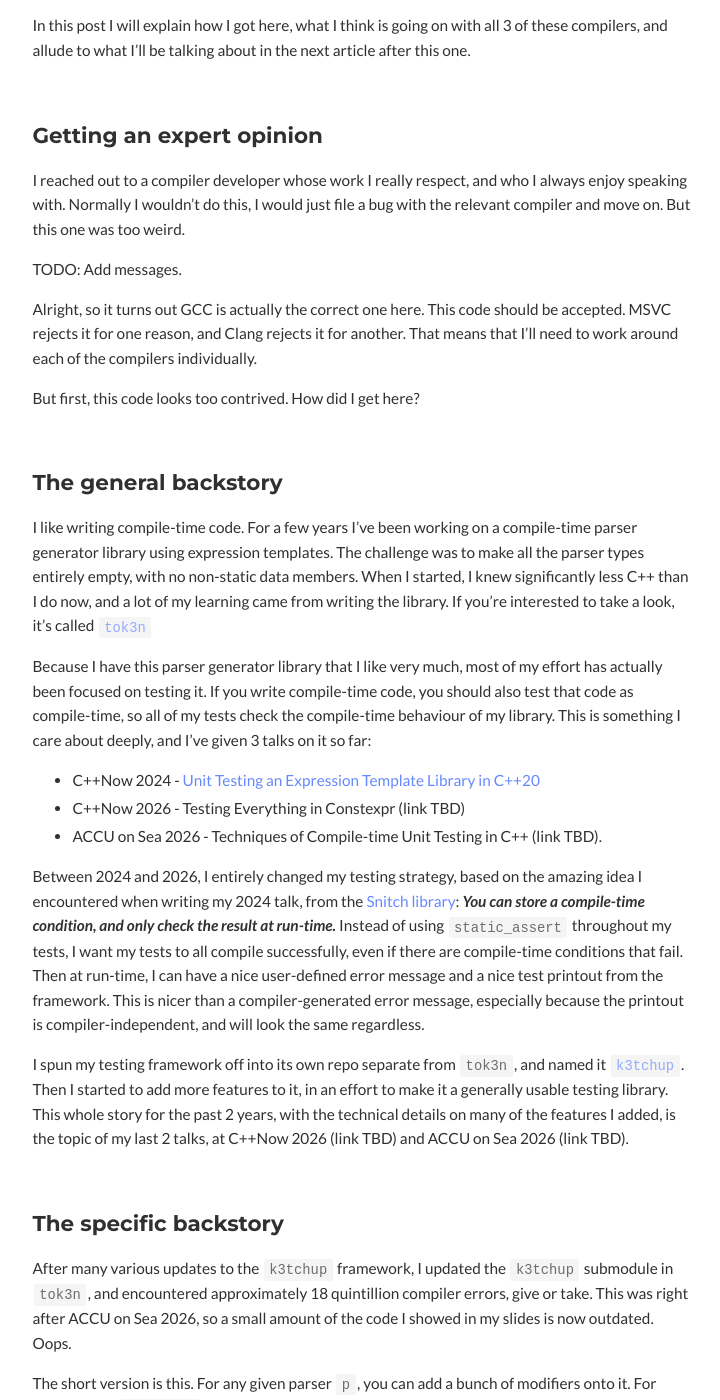
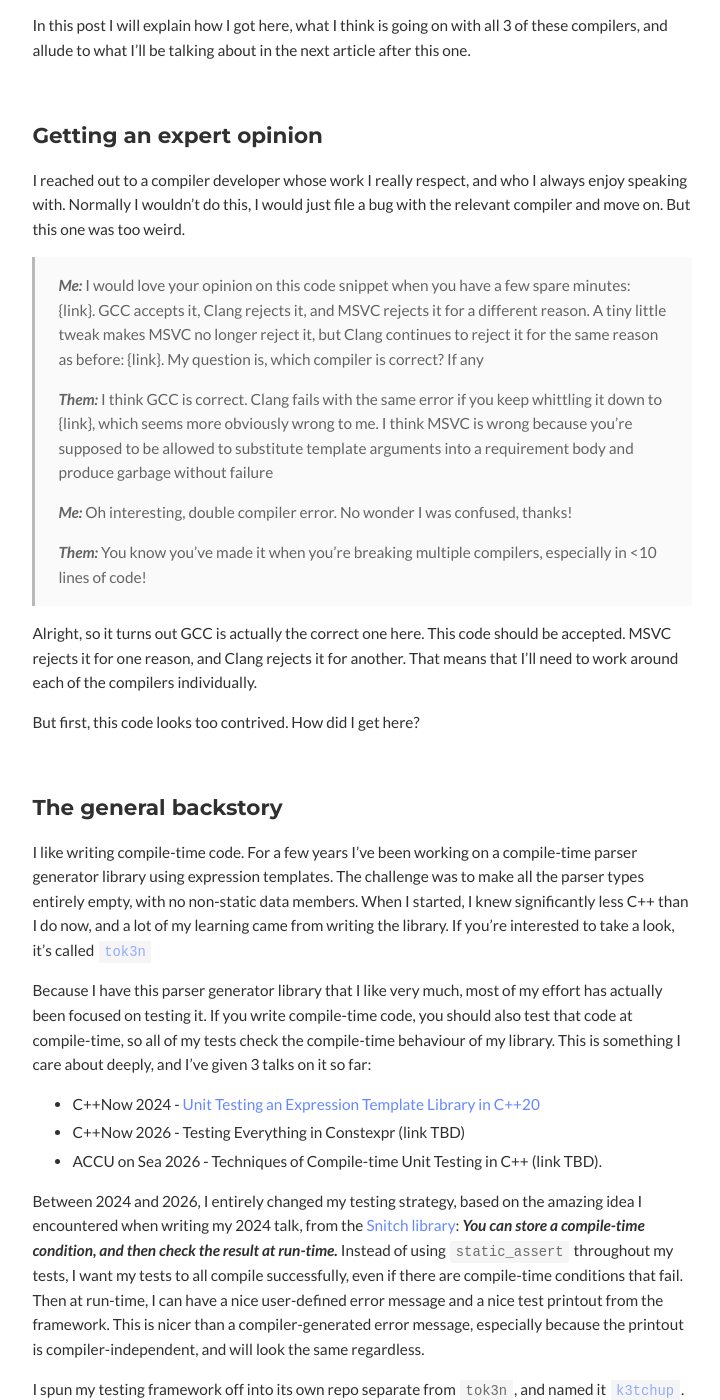
Before and after one commit to k3DW/blog, a Jekyll site: the page built from _posts/2026-07-05-msvc-clang.md, in a window 1280 px wide and 1400 px high, scrolled down 682 px. Shown: the whole window, without its empty margins (278-998 px from the left). Built offline with Jekyll 4.4.1, drawn with Linux system fonts in a browser that asks for light colours; nearby versions of some CDN libraries; some of the changed text lies outside the part shown.

Commit message:
Add messages, polish article, and unhide it

````diff
--- a/_posts/2026-07-05-msvc-clang.md
+++ b/_posts/2026-07-05-msvc-clang.md
@@ -32,7 +32,21 @@ In this post I will explain how I got here, what I think is going on with all 3
 
 I reached out to a compiler developer whose work I really respect, and who I always enjoy speaking with. Normally I wouldn't do this, I would just file a bug with the relevant compiler and move on. But this one was too weird.
 
-TODO: Add messages.
+> ***Me:***
+> I would love your opinion on this code snippet when you have a few spare minutes: {link}.
+> GCC accepts it, Clang rejects it, and MSVC rejects it for a different reason.
+> A tiny little tweak makes MSVC no longer reject it, but Clang continues to reject it for the same reason as before: {link}.
+> My question is, which compiler is correct? If any
+>
+> ***Them:***
+> I think GCC is correct. Clang fails with the same error if you keep whittling it down to {link}, which seems more obviously wrong to me.
+> I think MSVC is wrong because you’re supposed to be allowed to substitute template arguments into a requirement body and produce garbage without failure
+>
+> ***Me:***
+> Oh interesting, double compiler error. No wonder I was confused, thanks!
+>
+> ***Them:***
+> You know you’ve made it when you’re breaking multiple compilers, especially in <10 lines of code!
 
 Alright, so it turns out GCC is actually the correct one here. This code should be accepted. MSVC rejects it for one reason, and Clang rejects it for another. That means that I'll need to work around each of the compilers individually.
 
@@ -44,13 +58,13 @@ But first, this code looks too contrived. How did I get here?
 
 I like writing compile-time code. For a few years I've been working on a compile-time parser generator library using expression templates. The challenge was to make all the parser types entirely empty, with no non-static data members. When I started, I knew significantly less C++ than I do now, and a lot of my learning came from writing the library. If you're interested to take a look, it's called [`tok3n`](https://github.com/k3DW/tok3n)
 
-Because I have this parser generator library that I like very much, most of my effort has actually been focused on testing it. If you write compile-time code, you should also test that code as compile-time, so all of my tests check the compile-time behaviour of my library. This is something I care about deeply, and I've given 3 talks on it so far:
+Because I have this parser generator library that I like very much, most of my effort has actually been focused on testing it. If you write compile-time code, you should also test that code at compile-time, so all of my tests check the compile-time behaviour of my library. This is something I care about deeply, and I've given 3 talks on it so far:
 
 * C++Now 2024 - [Unit Testing an Expression Template Library in C++20](https://youtu.be/H4KzM-wDiQw)
 * C++Now 2026 - Testing Everything in Constexpr (link TBD)
 * ACCU on Sea 2026 - Techniques of Compile-time Unit Testing in C++ (link TBD).
 
-Between 2024 and 2026, I entirely changed my testing strategy, based on the amazing idea I encountered when writing my 2024 talk, from the [Snitch library](https://github.com/snitch-org/snitch): ***You can store a compile-time condition, and only check the result at run-time.*** Instead of using `static_assert` throughout my tests, I want my tests to all compile successfully, even if there are compile-time conditions that fail. Then at run-time, I can have a nice user-defined error message and a nice test printout from the framework. This is nicer than a compiler-generated error message, especially because the printout is compiler-independent, and will look the same regardless.
+Between 2024 and 2026, I entirely changed my testing strategy, based on the amazing idea I encountered when writing my 2024 talk, from the [Snitch library](https://github.com/snitch-org/snitch): ***You can store a compile-time condition, and then check the result at run-time.*** Instead of using `static_assert` throughout my tests, I want my tests to all compile successfully, even if there are compile-time conditions that fail. Then at run-time, I can have a nice user-defined error message and a nice test printout from the framework. This is nicer than a compiler-generated error message, especially because the printout is compiler-independent, and will look the same regardless.
 
 I spun my testing framework off into its own repo separate from `tok3n`, and named it [`k3tchup`](https://github.com/k3DW/k3tchup). Then I started to add more features to it, in an effort to make it a generally usable testing library. This whole story for the past 2 years, with the technical details on many of the features I added, is the topic of my last 2 talks, at C++Now 2026 (link TBD) and ACCU on Sea 2026 (link TBD).
 
@@ -69,7 +83,7 @@ static_assert(p.parse("abcd"));
 static_assert(!p2.parse("abcd"));
 ```
 
-Many of the errors were triggered inside a `k3tchup` "packet" (a nested callable) in `tok3n`'s tests, checking what happens when you add the modifiers. The library `k3tchup` itself doesn't have any matchers, but `tok3n`'s tests build up a system of matchers.
+Many of the errors were triggered inside a `k3tchup` "packet" (a nested callable) in `tok3n`'s tests, checking what happens when you add the modifiers. The `k3tchup` library itself doesn't have any matchers, but `tok3n`'s tests build up a system of matchers.
 
 For example, this is a simplified version of what happens.
 
@@ -108,7 +122,7 @@ struct is_modifiable_by_fragment {
 };
 ```
 
-I minimized the issue, removing all usage of the standard library or my libraries, and ended up with this.
+This caused the compile failures. So I minimized the issue, removing all usage of the standard library or my libraries, and ended up with this.
 
 ```cpp
 struct S{};
@@ -153,7 +167,7 @@ void bar() {
 }
 ```
 
-Notice that now says `requires { U{0} * T{}; }`, instead of `requires { 0 * T{}; }`. I have a guess, but nothing conclusive. My guess is that MSVC evaluates the `requires` clause early when it isn't dependent on `U`, and it treats it the same as if it was non-dependent. From the perspective of the lambda, it *is* non-dependent, even though it is actually dependent on the outer template paramter.
+Notice that it now says `requires { U{0} * T{}; }`, instead of `requires { 0 * T{}; }`. I have a guess, but nothing conclusive. My guess is that MSVC evaluates the `requires` clause early when it isn't dependent on `U`, and it treats it the same as if it was non-dependent. From the perspective of the lambda, it *is* non-dependent, even though it is actually dependent on the outer template parameter.
 
 This one is actually not that bad to work around. Instead of the test code I showed above, I just factor out those conditions into their own variable templates or concepts. It's not ideal, but it's not terrible.
 
````
Also changed, not shown: other parts of _posts/2026-07-05-msvc-clang.md (+6 -6 lines).
